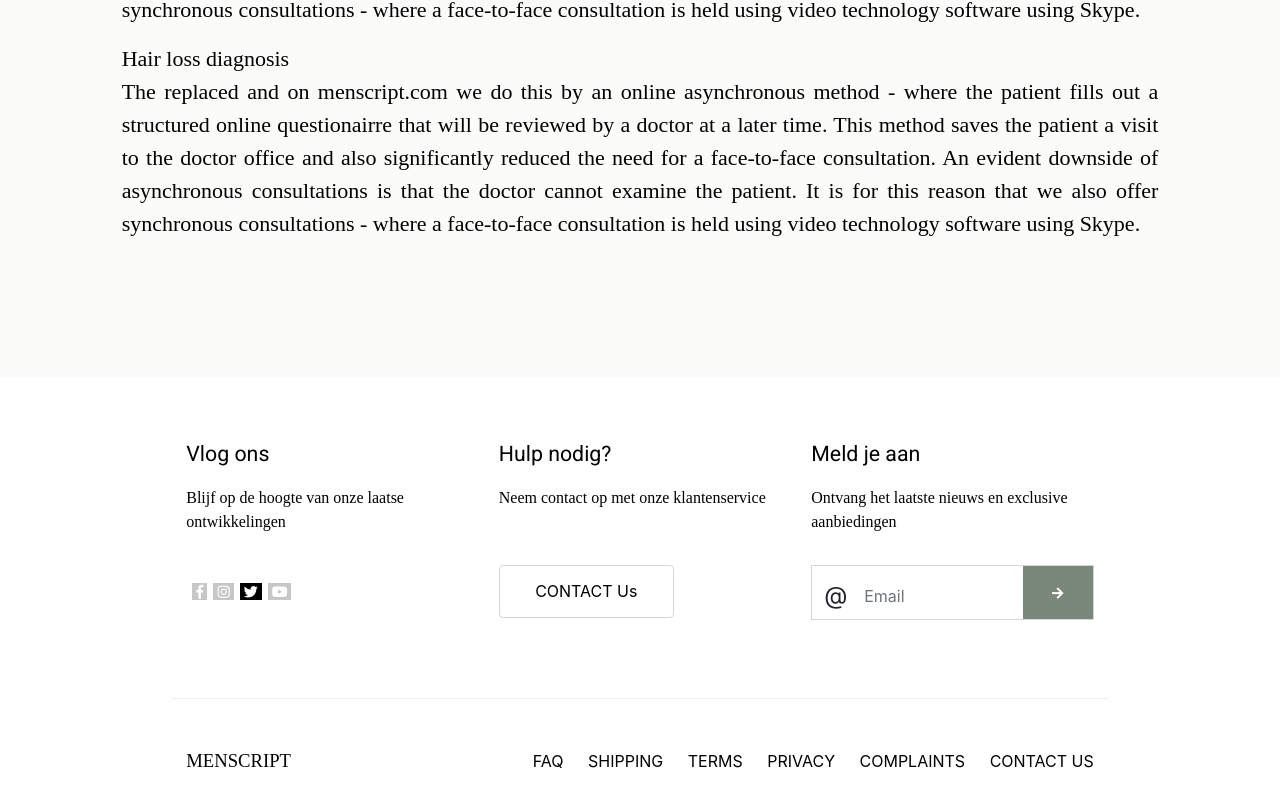
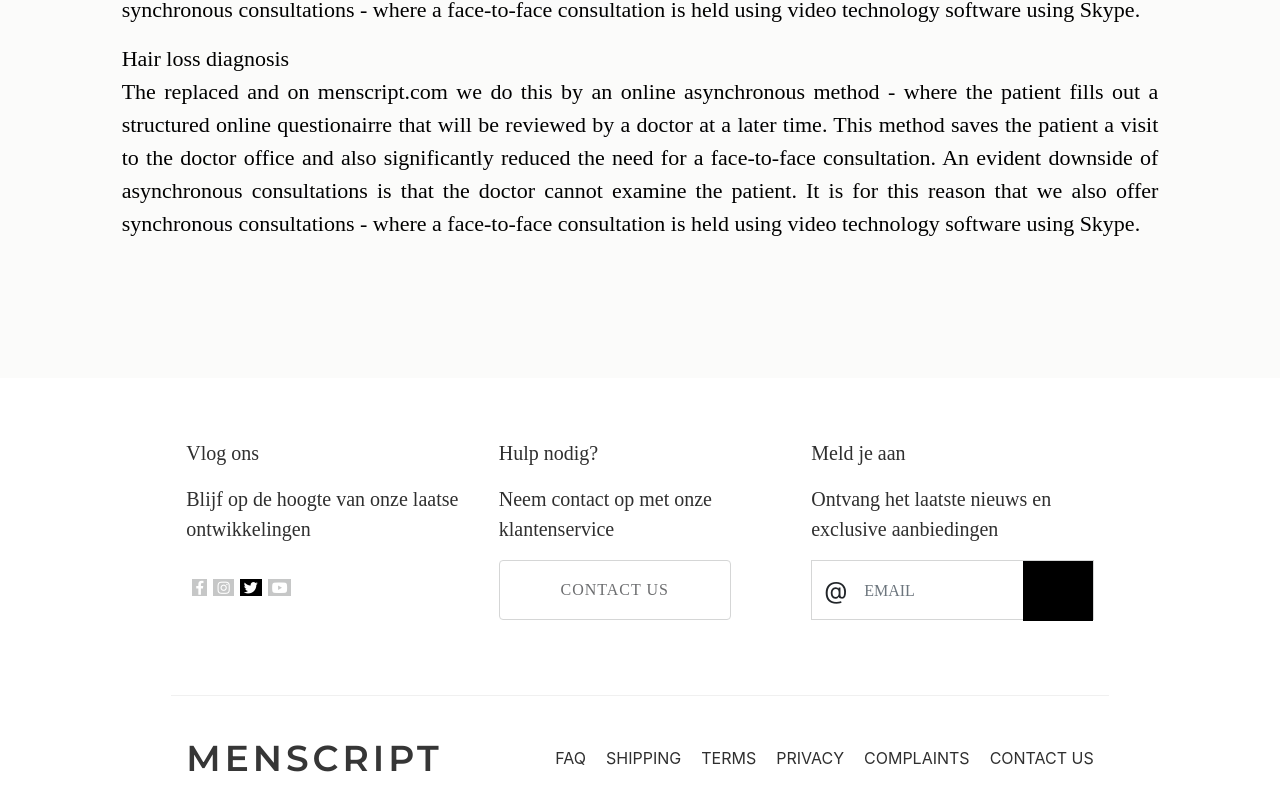
Before and after one commit to farahaidid/menscript-ca, a Vue app: page /singleblog in a window 1280 px wide. Shown: the part 1393-2204 px from the top of the page. Built offline with nearby package versions, Linux system fonts and the light colour scheme; a web font is replaced by a local one.

Commit message:
menucenter/footer/cartnotresponsive

```diff
--- a/src/components/AppFooter.vue
+++ b/src/components/AppFooter.vue
@@ -1,68 +1,57 @@
 <template>
   <div>
-    <div class=" container-fluid bg-white width margin-top ">
+    <div class="container-fluid bg-white width margin-top">
       <div class="row width-75 mx-auto padding_border">
         <div class="col-md-4 rs-bottom">
-          <p class="footer-title ">
-            Vlog ons
-          </p>
-          <p class="sub-title">
-            Blijf op de hoogte van onze laatse ontwikkelingen
-          </p>
-          <div class="social-icon">
-            <a href="" class="social-link"><i class="fab fa-facebook-f"></i></a>
-            <a href="" class="social-link"><i class="fab fa-instagram"></i></a>
-            <a href="" class="social-link twitter"
-              ><i class="fab fa-twitter"></i
-            ></a>
-            <a href="" class="social-link"><i class="fab fa-youtube"></i></a>
+          <p class="footer-title ">Vlog ons</p>
+          <p class="sub-title text_sm_center">Blijf op de hoogte van onze laatse ontwikkelingen</p>
+          <div class="social-icon my-auto">
+            <a href class="social-link">
+              <i class="fab fa-facebook-f"></i>
+            </a>
+            <a href class="social-link">
+              <i class="fab fa-instagram"></i>
+            </a>
+            <a href class="social-link twitter">
+              <i class="fab fa-twitter"></i>
+            </a>
+            <a href class="social-link">
+              <i class="fab fa-youtube"></i>
+            </a>
           </div>
         </div>
         <div class="col-md-4 rs-bottom">
-          <p class="footer-title ">
-           Hulp nodig?
-          </p>
-          <p class="sub-title">
-            Neem contact op met onze klantenservice
-          </p>
-          <button class="btn  contact-us">CONTACT Us</button>
+          <p class="footer-title ">Hulp nodig?</p>
+          <p class="sub-title ">Neem contact op met onze klantenservice</p>
+          <button class="btn contact-us">CONTACT US</button>
         </div>
         <div class="col-md-4 rs-bottom">
-          <p class="footer-title ">
-           Meld je aan
-          </p>
-          <p class="sub-title">
-            Ontvang het laatste nieuws en exclusive aanbiedingen
-          </p>
+          <p class="footer-title ">Meld je aan</p>
+          <p class="sub-title ">Ontvang het laatste nieuws en exclusive aanbiedingen</p>
 
           <div class="form-group border position-relative">
             <span class="under_score">@</span>
-            <input
-              type="email"
-              class="form-control "
-              id="custom-input"
-              placeholder="Email"
-            />
+            <input type="email" class="form-control" id="custom-input" placeholder="EMAIL" />
 
             <button class="arrow-btn">
-              <i class="fa fa-arrow-right"></i>
+            <!--   <i class="fa fa-arrow-right"></i> -->
             </button>
           </div>
         </div>
       </div>
 
-      <div class="row mx-auto width-75  height  rs-footer">
+      <div class="row mx-auto width-75 height rs-footer">
         <div class="col-md-3 my-auto">
           <h1 class="footer-menu-title mb-0">MENSCRIPT</h1>
         </div>
-        <div class="col-md-9 text-end my-auto ">
+        <div class="col-md-9 text-end my-auto">
           <div class="footer-menu">
-            <a href="" CLASS="footer-menu-link "> FAQ</a>
-            <a href="" CLASS="footer-menu-link"> SHIPPING</a>
-            <a href="" CLASS="footer-menu-link"> TERMS</a>
-            <a href="" CLASS="footer-menu-link"> PRIVACY</a>
-            <a href="" CLASS="footer-menu-link"> COMPLAINTS</a>
-            <a href="" CLASS="footer-menu-link"> CONTACT US</a>
+            <a href class="footer-menu-link">FAQ</a>
+            <a href class="footer-menu-link">SHIPPING</a>
+            <a href class="footer-menu-link">TERMS</a>
+            <a href class="footer-menu-link">PRIVACY</a>
+            <a href class="footer-menu-link">COMPLAINTS</a>
+            <a href class="footer-menu-link">CONTACT US</a>
           </div>
         </div>
       </div>
@@ -76,7 +65,8 @@ export default {};
 
 <style scoped>
 .social-icon {
-    margin-top: 48px;
+    height: 60px;
+    padding: 15px 0px;
 }
 a.social-link {
   color: #ffffff;
@@ -94,41 +84,48 @@ a.social-link {
   padding-top: 60px;
 }
 p.footer-title {
-  font-size: 22pt;
-  font-family: Roboto;
+  font-size: 20px;
+  line-height: 30px;
+  color: #2f2f2f;
+  font-family: Avenir Black;
 }
+
 p.sub-title {
-  font-size: 14pt;
-  margin: 0px;
-  margin-bottom: 34px;
+  font-size: 20px;
+  color: #2f2f2f;
+  font-family: Avenir Roman;
+  min-height: 60px;
 }
 button.btn.contact-us {
   width: 232px;
   height: 60px;
-  /* background: black; */
-  color: black;
+  font-size: 16px;
+  letter-spacing: 1px;
+  font-family: Avenir Heavy;
+
+  color: #6c6d6f;
   background-color: ffffff;
   border: 1px solid #d5d6d6;
 }
 input#custom-input {
   width: 207px;
-  /* height: 62px; */
   top: 11px;
   border: none;
-  /* background-color: red; */
   left: 40px;
   position: absolute;
-  /* z-index: -1; */
+  font-size: 16px;
+  font-family: Avenir Heavy;
 }
+
 .border {
   border: 1px solid #d5d6d6 !important;
-  width: 372px;
+  width: 100%;
   height: 60px;
 }
 .arrow-btn {
   width: 70px;
   height: 60px;
-  background-color: #7a8879;
+  background-color: #000000;
   position: absolute;
   top: 0px;
   right: 0px;
@@ -159,16 +156,22 @@ span.under_score {
     border-bottom: 1px solid #f0f0f0;
   }
   .footer-menu-title {
-  font-size: 24pt;
+  font-size: 36px;
+  letter-spacing: 4px;
+  line-height: 48px;
+  color: #363636;
+  font-family: "Montserrat";
   }
 .text-end {
   display: flex;
   justify-content: flex-end;
 }
 a.footer-menu-link {
-  color: #000000;
   text-decoration: none;
   margin-left: 20px;
+  font-size: 16px;
+  line-height: 48px;
+  color: #2f2f2f;
 }
 .height {
   height: 124px;
@@ -182,109 +185,130 @@ a.social-link.twitter {
 
 /* responsive */
 
-@media (min-width: 768px) {
+
+/* Small devices */
+@media screen and (max-width: 640px) {
+
+  .width-75 {
+      width: 100%;
+  }
+ .rs-bottom {
+    text-align: center;
+}
   p.footer-title {
-    font-size: 16pt;
+      font-size: 18px;
+      margin-top: 15px;
   }
   p.sub-title {
-    font-size: 10pt;
-    height: 22%;
+    font-size: 16px;
+
 }
-
 button.btn.contact-us {
-    width: 90%;
-    height: 53px !important;
+    width: 100%;
+    height: 51px;
+    font-size: 14px;
+    line-height: 0px;
 }
   .border {
-    border: 1px solid #d5d6d6 !important;
-    width: 110%;
-    height: 55px;
+    width: 100%;
+    height:60px;
   }
-  .arrow-btn {
-    width: 24%;
-    height: 52px;
+  span.under_score {
+    font-size: 20px;
+    }
+  input#custom-input{
+
+    font-size: 14px;
+
 }
 .footer-menu-title {
-    font-size: 14pt;
+    font-size: 22px;
+    text-align: center;
+}
+a.footer-menu-link {
+    text-decoration: none;
+    margin-left: 4px;
+    font-size: 12px;
+    line-height: 48px;
+    color: #2f2f2f;
 }
 
 
 }
-@media (min-width: 1200px) {
-  button.btn.contact-us {
-    width: 62%;
-    height: 53px !important;
-  }
-  .border {
-    border: 1px solid #d5d6d6 !important;
-    width: 100%;
-    height: 55px;
-  }
-  .arrow-btn {
-    width: 70px;
-    height: 53px;
-  }
-  p.sub-title {
-    font-size: 12pt;
-    height: 22%;
-}
-}
-@media screen and (max-width: 767px) {
-  /* .width {
-    width: 124% !important;
-  } */
+
+/* medium phone  */
+@media screen and (min-width: 641px) and (max-width: 768px) {
   .width-75 {
       width: 100%;
   }
-
-  p.footer-title {
-    font-size: 20pt;
+  .rs-bottom {
     text-align: center;
 }
-  p.sub-title {
-    font-size: 15px;
-    margin: 0px;
-    margin-bottom: 34px;
+ p.footer-title {
+
+      margin-top: 15px;
+  }
+button.btn.contact-us {
+    width: 70%;
+
+}
+ .border {
+    width: 100%;
+    height:60px;
+  }
+  .footer-menu-title {
+    font-size: 22px;
     text-align: center;
 }
-  .footer-menu-title {
-    font-size: 20pt;
-    text-align: center;
+.col-md-9.text-end.my-auto {
+    display: flex;
+    justify-content: center;
 }
-  input#custom-input {
-    width: 48%;
-    height: 68%;
 }
-  .border {
-    border: 1px solid #d5d6d6 !important;
+@media screen and (min-width: 768px) and (max-width: 991px) {
+  .width-75 {
      width: 100%;
+}
+}
+@media screen and (min-width: 991px) and (max-width: 1200px) {
+ p.footer-title {
+      font-size: 16px;
+  }
+  p.sub-title {
+    font-size: 16px;
+}
+button.btn.contact-us {
+    width: 84%;
     height: 60px;
+    font-size: 12px;
+
 }
 
-  .arrow-btn {
-    right: 0px !important;
-  }
-  .padding_border {
-    padding-bottom: 0px;
-  }
-  .social-icon {
-    text-align: center;
-  }
-  a.footer-menu-link {
-    color: #000000;
-    text-decoration: none;
-    margin-left: 18px;
-}
-  .rs-bottom {
-    margin-bottom: 3em;
-    text-align: center;
-  }
-  .rs-footer {
-    margin-top: 25px;
-  }
-  .margin-top {
-  margin-top: 45px;
+
+input#custom-input {
+
+    font-size: 13px;
 
 }
+span.under_score {
+    font-size: 20px;
+
+}
+.footer-menu-title {
+    font-size: 24px;
+}
+a.footer-menu-link{
+    text-decoration: none;
+    margin-left: 10px;
+    font-size: 16px;
+    line-height: 48px;
+    color: #2f2f2f;
+}
+}
+
+@media screen and (min-width: 1201px) and (max-width: 1450px) {
+}
+/* Extra large devices (large desktops, 1200px and up) */
+@media screen and (min-width: 1451px) and (max-width: 1450px) {
 }
 </style>
--- a/src/components/AppHeader.vue
+++ b/src/components/AppHeader.vue
@@ -12,12 +12,12 @@
           id="icon"
         />
       </a>
-      <div v-if="goback == 'true'" class="go-section">
-        <p class="go-back " @click="goblog">
-          <i class="fal fa-angle-left"></i><i class="fal fa-angle-left"></i
-          ><i class="fal fa-angle-left"></i> Go back
-        </p>
-      </div>
+
+        <h4 class="title">
+                <router-link to="/">MENSCRIPT</router-link>
+              </h4>
+
+
 
       <button
         class="navbar-toggler"
@@ -33,7 +33,7 @@
       </button>
 
       <div class="collapse navbar-collapse" id="collapsibleNavbar">
-        <div class="container custom-margin">
+        <!-- <div class="container custom-margin">
           <div class="row">
             <div class="col-sm-12 ">
               <h4 class="title">
@@ -41,7 +41,7 @@
               </h4>
             </div>
           </div>
-        </div>
+        </div> -->
 
 
         <ul class="navbar-nav">
@@ -160,23 +160,19 @@ line-height: 48px;
 color: #2f2f2f;
 font-family: "Montserrat";
 }
-.title {
-  font-size: 20px;
-  line-height: 48px;
-color: #363636;
-font-family: "Montserrat";
+.title{
+    font-size: 20px;
+    line-height: 48px;
+    color: #363636;
+    font-family: "Montserrat";
+    width: 50%;
+
+    text-align: end;
 }
 li.nav-item {
   margin-left: 89px;
 }
-.go-back {
-  font-size: 12px;
-  position: absolute;
-  z-index: 9999;
-  top: 20px;
-  left: 13%;
-  cursor: pointer;
-}
+
 .header-sm-modal {
   display: none;
 }
@@ -200,6 +196,10 @@ a.dropdown-link {
   color: black;
   text-decoration: none;
 }
+.navbar-nav {
+
+    margin-left: auto!important;
+}
 
 /* responsive  */
 /* Small devices */
@@ -212,6 +212,7 @@ a.dropdown-link {
   }
   .title {
     font-size: 25px;
+    text-align: center!important;
   }
   li.nav-item {
     margin-left: 30px !important;
@@ -253,6 +254,7 @@ a.dropdown-link {
   }
   .title {
     font-size: 25px;
+     text-align: center!important;
   }
   .go-back {
     left: 10%;
--- a/src/components/AppHowWorks.vue
+++ b/src/components/AppHowWorks.vue
@@ -69,7 +69,7 @@ img.phone-img.margin-img {
 p.works-text-heading {
   font-size: 24px;
   margin-top:17px;
-  font-family:Avenir black;
+
 
 }
 .subtitle{
--- a/src/components/CardModal.vue
+++ b/src/components/CardModal.vue
@@ -1,7 +1,7 @@
 <template>
-  <div class="modal" tabindex="-1" role="dialog" id="card-modal">
+  <div class="modal" id="card-modal">
     <div class="modal-dialog modal-lg" role="document">
-      <div class="modal-content">
+      <div class="modal-content custom-card-modal">
         <div class="modal-header">
           IN CART
           <button type="button" class="close" data-dismiss="modal" aria-label="Close">
@@ -62,10 +62,10 @@
             </div>
           </div>
         </div>
-        <div class="modal-footer">
+        <div class="modal-footer custom-card-footer">
           <div class="container">
             <div class="row">
-              <div class="col-md-6">
+              <div class="col-md-7">
                 <ul class="list-group">
                   <li class="list-group-item">
                     <i class="fa fa-check mr-2"></i>Gratis verzending
@@ -79,10 +79,8 @@
                   </li>
                 </ul>
               </div>
-              <div class="col-md-6 my-auto text_sm_center custom_center">
-                <span class="price">
-                  $41
-                </span>
+              <div class="col-md-5 my-auto text_sm_center custom_center">
+                <span class="price">$41</span>
                 <button class="checkout app-btn ml-4" @click="openLoginModal">Checkout</button>
               </div>
             </div>
@@ -104,22 +102,41 @@ export default {
 };
 </script>
 <style scoped lang="scss">
+.custom-card-modal {
+  width: 861px !important;
+  height: 995px;
+  background-color: #ffffff;
+  border: 1px solid #959595;
+}
 .modal.show .modal-dialog {
   -webkit-transform: none;
   transform: none;
-  right: 0;
+  right: 62px;
   top: -29px;
   position: fixed;
+  .modal-content.custom-card-modal {
+    height: 995px;
+    width: 785px;
+  }
   .modal-header {
     border-bottom: none;
     font-size: 30px;
     font-family: Avenir Roman;
-
+    .close {
+      position: absolute;
+      right: 26px;
+      font-size: 34px;
+      font-weight: 300;
+      top: 20px;
+    }
   }
   .number-spinner {
-    background-color: #f5f5f3;
+    background-color: #f6f6f4;
     height: 30px;
     text-align: center;
+    display: flex;
+    justify-content: space-around;
+    align-items: center;
     span.i {
       display: inline-block;
       width: 16px;
@@ -137,21 +154,32 @@ export default {
       margin-right: 15px;
     }
     .sub-text-1 {
+      line-height: 36px;
       font-family: Avenir Black;
       font-size: 18px;
+      color: #141414;
     }
     p.sub-text-2 {
       font-size: 16px;
+      color: #141414;
     }
     p.sub-text-3 {
       font-size: 18px;
       font-family: Avenir Black;
     }
   }
+
+  .custom-card-footer {
+    padding: 35px 25px;
+
     .list-group-item {
       padding: 0px;
       border: transparent !important;
-    font-size: 24px;
+      font-size: 20px;
+      color: #6c6d6f;
+      i.fa.fa-check.mr-2 {
+        font-size: 14px;
+      }
     }
     .price {
       font-size: 48px;
@@ -160,11 +188,16 @@ export default {
     .checkout {
       width: 221px;
       background-color: black;
-    height: 43px;
-    color: #ffffff;
+      height: 40px;
+      font-family: avenir Black;
       border: transparent;
+      font-size: 20px;
+      letter-spacing: 3px;
+      line-height: 44px;
+      color: #faf7f6;
     }
-  .custom_center{
+  }
+  .custom_center {
     display: flex;
     align-items: center;
   }
@@ -173,6 +206,9 @@ export default {
 
 /* Small devices */
 @media screen and (max-width: 640px) {
+  .custom-card-modal {
+    width: 100% !important;
+  }
   .modal.show .modal-dialog {
     -webkit-transform: none;
     transform: none;
@@ -181,7 +217,9 @@ export default {
     position: relative;
     .modal-header {
       font-size: 22px;
-
+      .close {
+        top: 14px;
+      }
     }
     .card-product {
       .sub-text-1 {
@@ -193,17 +231,23 @@ export default {
       }
     }
     .price {
-      font-size: 28px;
+      font-size: 28px !important;
     }
 
     .list-group-item {
-      font-size: 14px;
-
+      font-size: 14px !important;
     }
+  }
+  .checkout {
+    width: 197px;
+    font-size: 15px;
   }
 }
 /* medium phone  */
 @media screen and (min-width: 641px) and (max-width: 768px) {
+   .custom-card-modal {
+    width: 100% !important;
+  }
   .sub-text-1 {
     font-size: 16px !important;
   }
@@ -215,7 +259,6 @@ export default {
   }
   .list-group-item {
     font-size: 16px !important;
-
   }
 }
 @media screen and (min-width: 768px) and (max-width: 991px) {
@@ -229,7 +272,6 @@ export default {
   }
   .list-group-item {
     font-size: 16px !important;
-
   }
   .price {
     font-size: 32px !important;
@@ -238,22 +280,19 @@ export default {
     margin-right: 12px;
   }
   .checkout {
-       width: 100%!important;
-    height: 36px!important;
-    margin-left: 0px!important;
+    width: 100% !important;
+    height: 36px !important;
+    margin-left: 0px !important;
   }
 }
 @media screen and (min-width: 991px) and (max-width: 1200px) {
   .list-group-item {
     font-size: 16px !important;
-
   }
 }
 @media screen and (min-width: 1200px) and (max-width: 1800px) {
   .list-group-item {
     font-size: 16px !important;
-
-
   }
 }
 </style>
--- a/src/components/HeaderModal.vue
+++ b/src/components/HeaderModal.vue
@@ -11,12 +11,13 @@
                 &times;
               </button>
               <div class="row">
-                <div class="col-md-6 text-right">
+               <!--  <div class="col-md-6 text-right">
                   <h4 @click="gohome"  class="modal-title">MENSCRIPT</h4>
-                </div>
-                <div class="col-md-6 text-right">
+                </div> -->
+                  <h4 @click="gohome"  class="modal-title">MENSCRIPT</h4>
+                <div class=" menu-nav ">
                   <router-link to class="nav-link" href="#">SEARCH</router-link>
-                  <a   class="nav-link" @click="openCardModal">CARD</a>
+                  <a   class="nav-link" @click="openCardModal">CART</a>
                   <a  class="nav-link" @click="goAccount"
                     >ACCOUNT</a
                   >
@@ -121,24 +122,40 @@ export default {
     border: none !important;
   }
   h4.modal-title {
-    width: auto;
+    font-size: 20px;
+    line-height: 48px;
+    color: #363636;
+    font-family: "Montserrat";
+    display: initial;
 
-    display: initial;
     cursor: pointer;
+
+    display: flex;
+    flex: 1.12;
+    justify-content: flex-end;
 }
   .close {
-    float: left !important;
-    font-size: 25px !important;
-    font-weight: 700;
-    color: #000;
-    text-shadow: 0 1px 0 #fff;
-    opacity: 0.5;
+    font-size: 32px !important;
+    top: 22px;
+    position: absolute;
+    left: 3px;
   }
+  .menu-nav {
+
+   display: flex;
+
+    flex:1;
+    justify-content: flex-end;
+}
   .nav-link {
     display: inline-block;
-    color: black;
     font-family: Montserrat;
     cursor: pointer;
+    font-size: 14px;
+
+    color: #2f2f2f;
+    font-family: "Montserrat";
+    margin-left:66px;
   }
   li.link {
     list-style-type: none;
@@ -172,6 +189,7 @@ export default {
     top: 203px !important;
 
 }
+
  .modal-dialog.modal-xl li.link {
     font-size: 13px;
 
@@ -189,6 +207,9 @@ img.header-modal-img {
       height: 350px!important;
       width: 60%;
     }
+    .modal-dialog.modal-xl .nav-link{
+    margin-left: 0px;
+}
 }
 
 /* Medium devices (tablets, 768px and up) The navbar toggle appears at this breakpoint */
@@ -197,17 +218,34 @@ img.header-modal-img {
     width: 100%;
     height: 75%;
 }
+.modal-dialog.modal-xl .nav-link{
+    margin-left: 0px;
+}
 }
 
 /* Large devices (desktops, 992px and up) */
-@media screen and (min-width: 992px) and (max-width: 1300px) {
-  /* default style */
+@media screen and (min-width: 992px) and (max-width: 1200px) {
+  .modal-dialog.modal-xl h4.modal-title{
+    width: 56%;
+    }
+ .modal-dialog.modal-xl .nav-link{
+    margin-left: 16px;
+}
 }
 
 /* Extra large devices (large desktops, 1200px and up) */
-@media (min-width: 1300px) {
+@media screen and (min-width: 1201px) and (max-width: 1450px) {
   img.header-modal-img {
     max-height: 490px !important;
   }
+   .modal-dialog.modal-xl .nav-link{
+    margin-left: 38px;
+}
+}
+@media screen and (min-width: 1451px) and (max-width: 1800px) {
+  img.header-modal-img {
+    max-height: 490px !important;
+  }
+
 }
 </style>
--- a/src/style/category.scss
+++ b/src/style/category.scss
@@ -11,6 +11,9 @@ img.cat-one-img {
 img.cat-two-img {
     width: 100%;
     height: 443px!important;
+}
+.image2 {
+    max-width: 360px;
 }
 
 .cat-text {
@@ -151,6 +154,9 @@ font-family:Avenir Black;
         height: 44px;
 
     }
+    .image2 {
+        max-width: initial;
+    }
 
 }
 
@@ -228,7 +234,9 @@ font-family:Avenir Black;
     line-height: 30px!important;
 
     }
-
+    .image2 {
+        max-width: initial;
+    }
 
 }
 
--- a/src/style/product.scss
+++ b/src/style/product.scss
@@ -14,7 +14,7 @@ img.product-img.bottom-img {
 .is-sticky {
     position: -webkit-sticky;
     position: sticky;
-    top: 54px;
+    top: 102px;
 
   }
 .card-section {
```
Lines whose indentation alone changed are shown as unchanged.
